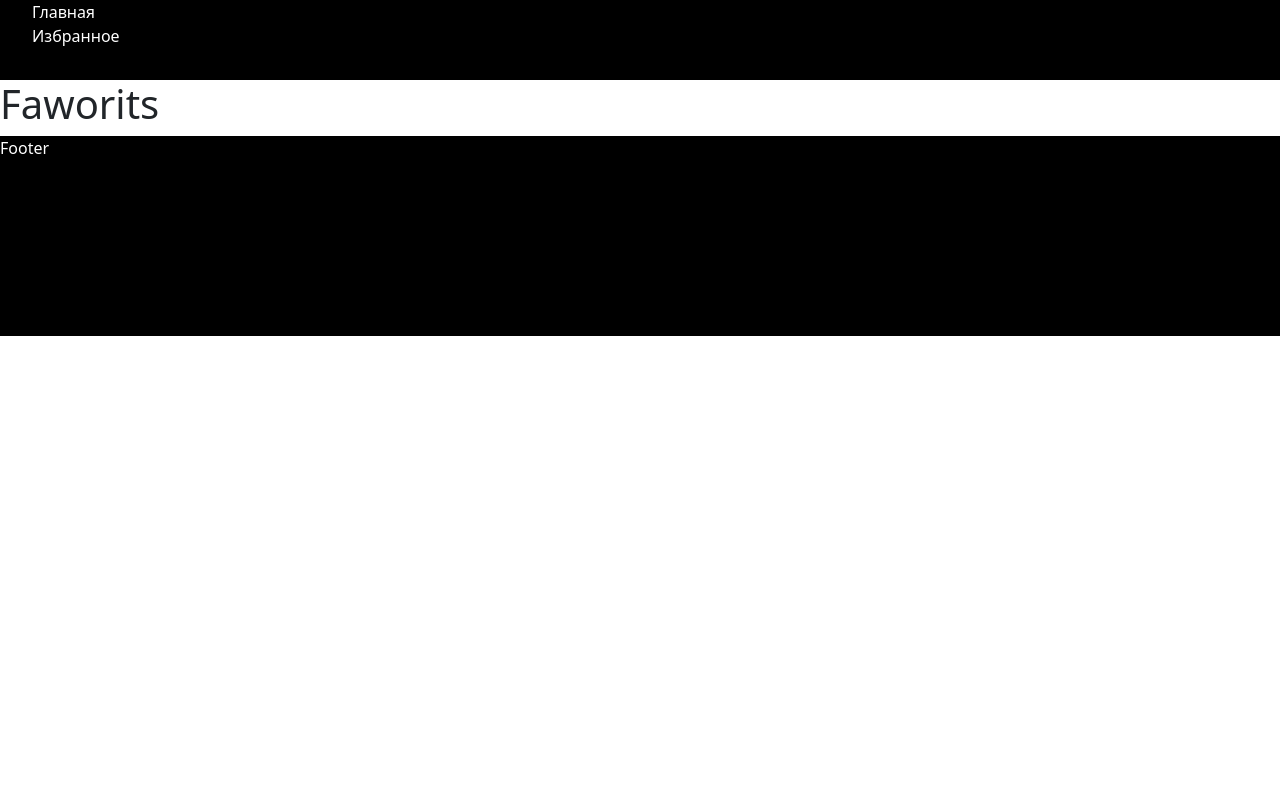
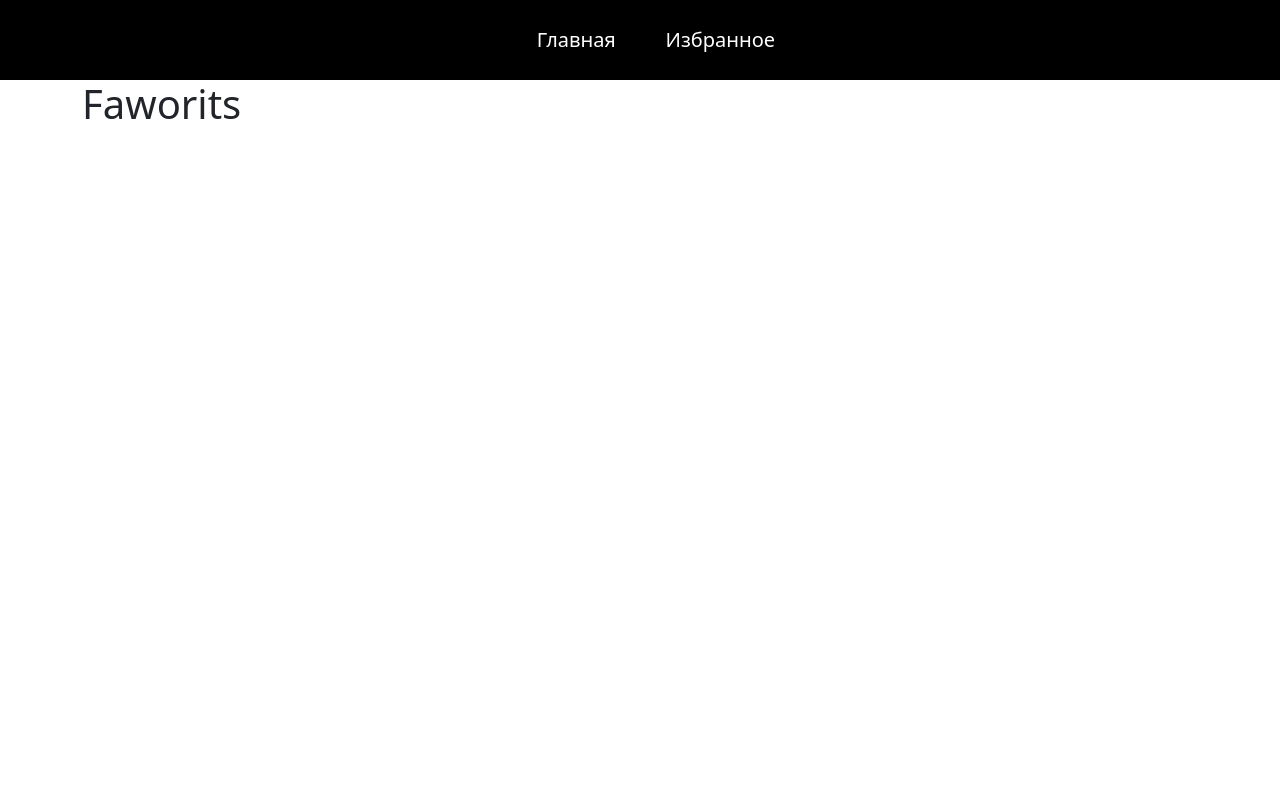
Before and after one commit to VyacheslavDef/BeerStorage, a React (Create React App) app: page /test-on-react/faworits in a window 1280 px wide. Shown: the top 800 px of the page. Built offline with nearby package versions, Linux system fonts and the light colour scheme.

Commit message:
fix header

```diff
--- a/src/App.css
+++ b/src/App.css
@@ -4,6 +4,10 @@
 
 ol, ul {
   list-style: none;
+}
+
+.container {
+  min-height: 900px;
 }
 
 .load {
@@ -15,6 +19,19 @@
   height: 80px;
   background-color: black;
   color: white;
+}
+.header .header_center {
+  height: 100%;
+}
+.header .header_center .header_center_items {
+  height: 100%;
+  display: flex;
+  justify-content: center;
+  align-items: center;
+  font-size: 20px;
+}
+.header .header_center .header_center_items li {
+  padding: 0 25px 0 25px;
 }
 .header a {
   text-decoration: none;
--- a/src/App.scss
+++ b/src/App.scss
@@ -6,7 +6,9 @@
 	list-style: none;
 }
 
-
+.container {
+  min-height: 900px;
+}
 
 .load {
   min-height: 2000px;
@@ -16,6 +18,20 @@
   height: 80px;
   background-color: black;
   color: white;
+  .header_center {
+    height: 100%;
+
+    .header_center_items {
+      height: 100%;
+      display: flex;
+      justify-content: center;
+      align-items: center;
+      font-size: 20px;
+      li {
+        padding: 0 25px 0 25px;
+      }
+    }
+  }
   a {
     text-decoration: none;
     color: white;
--- a/src/components/Header.jsx
+++ b/src/components/Header.jsx
@@ -1,15 +1,23 @@
-import React from 'react'
-import { Link } from 'react-router-dom'
+import React from "react";
+import { Link } from "react-router-dom";
 
 const Header = () => {
   return (
-    <div className='header'>
-      <ul>
-        <li><Link to={'/test-on-react'}>Главная</Link></li>
-        <li><Link to={'/test-on-react/faworits'}>Избранное</Link></li>
-      </ul>
+    <div className="header">
+      <div className="header_left"></div>
+      <div className="header_center">
+        <ul className="header_center_items">
+          <li>
+            <Link to={"/test-on-react"}>Главная</Link>
+          </li>
+          <li>
+            <Link to={"/test-on-react/faworits"}>Избранное</Link>
+          </li>
+        </ul>
+      </div>
+      <div className="header_right"></div>
     </div>
-  )
-}
+  );
+};
 
-export default Header
+export default Header;
--- a/src/pages/FawPage.jsx
+++ b/src/pages/FawPage.jsx
@@ -2,7 +2,9 @@
 
 const FawPage = ({ faw }) => {
   return (
+    <div className='container'>
     <h1>Faworits</h1>
+    </div>
   )
 }
 
```
Also changed, not shown: 1 other file (tests, documents, lock files or other folders).
